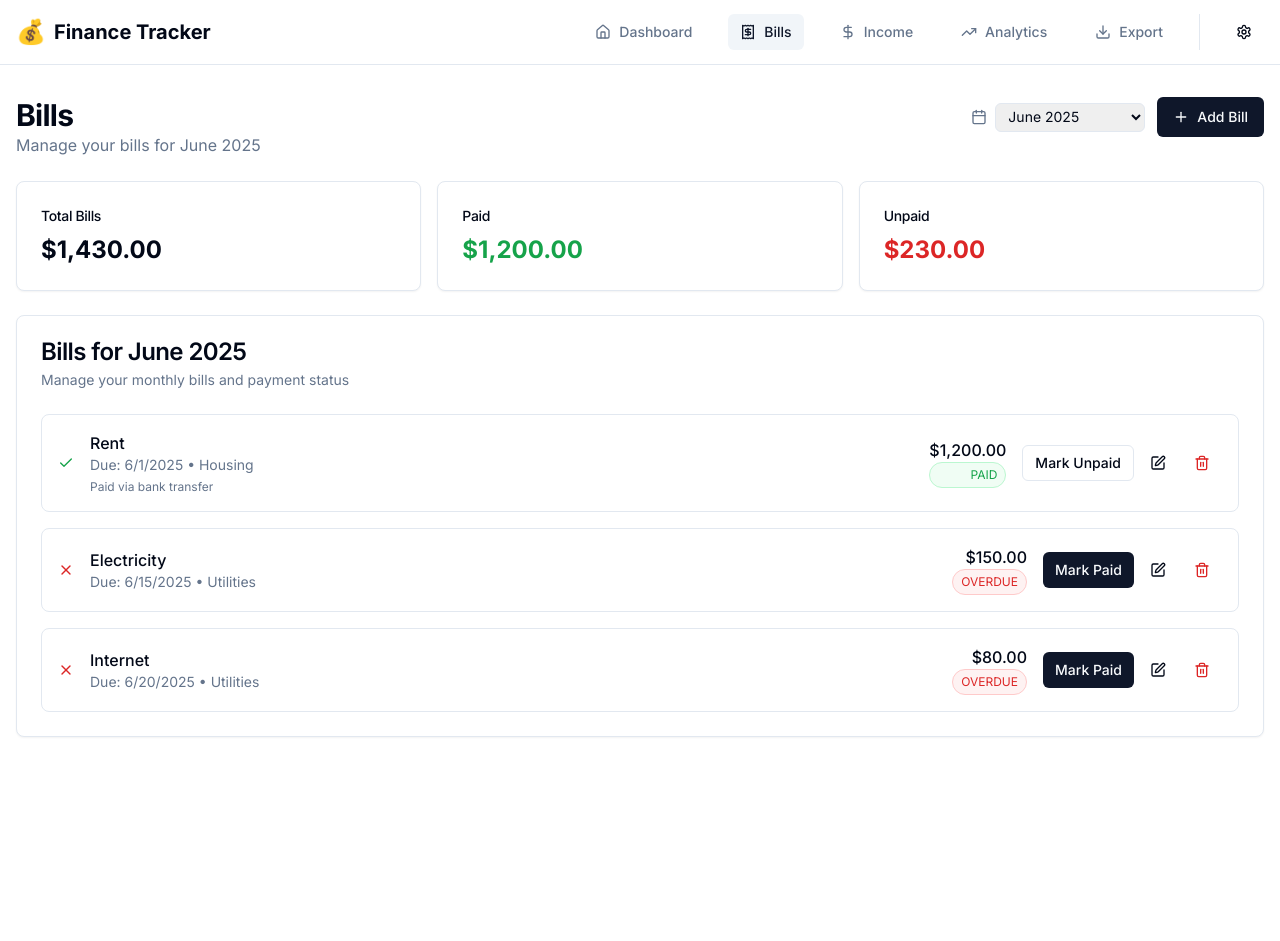
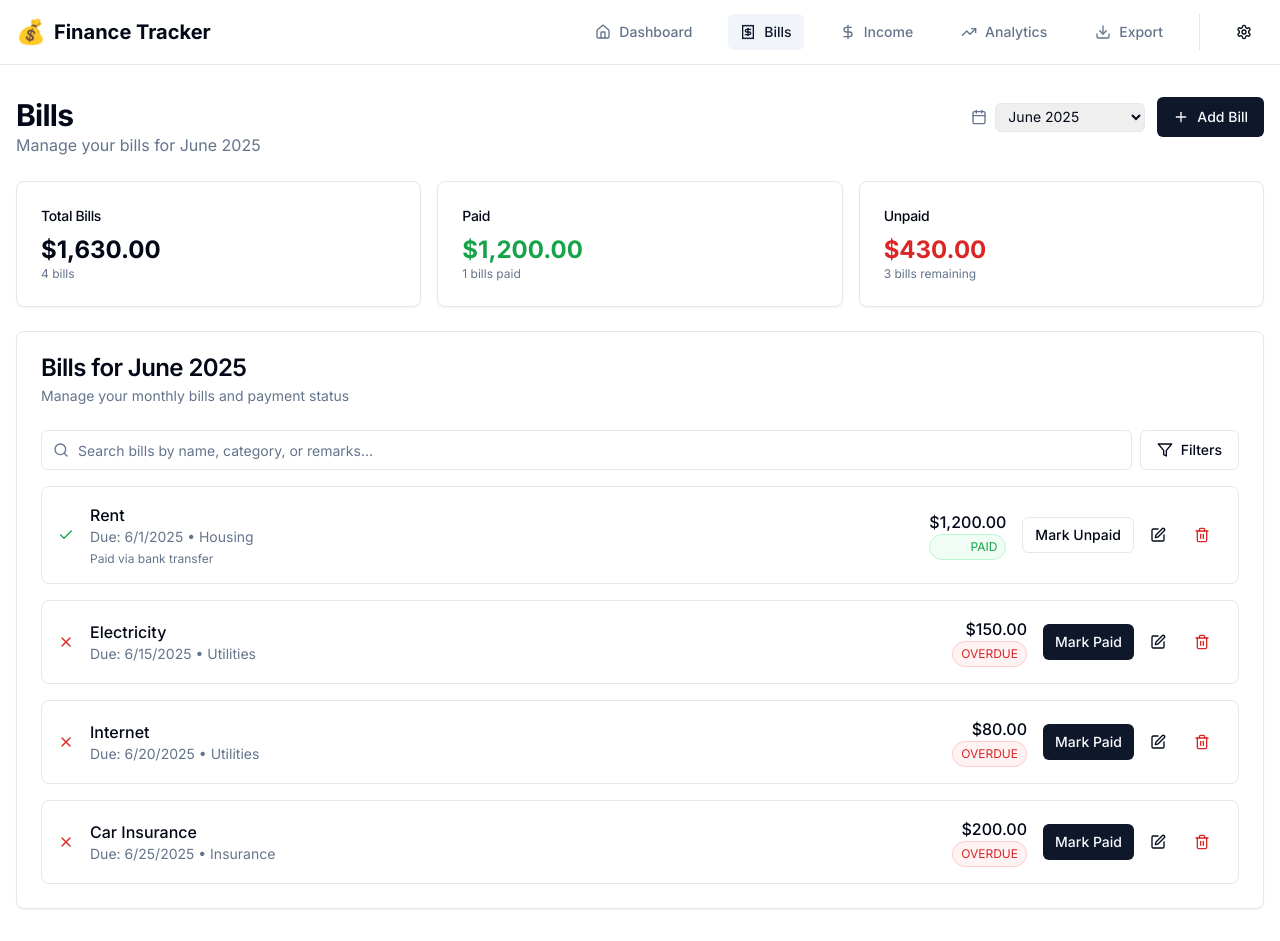
Before and after one commit to Mocsid/personal-finance-tracker, a Next.js app: page /bills in a window 1280 px wide. Before the commit the page ends 800 px from the top, so only its background shows below. Built offline with nearby package versions, Linux system fonts and the light colour scheme.

Commit message:
Add search/filter functionality to bills and income pages with enhanced user experience

```diff
--- a/src/app/bills/page.tsx
+++ b/src/app/bills/page.tsx
@@ -5,7 +5,9 @@ import { Card, CardContent, CardDescription, CardHeader, CardTitle } from '@/com
 import { Button } from '@/components/ui/button'
 import { BillForm } from '@/components/forms/bill-form'
 import { DeleteConfirmDialog } from '@/components/ui/alert-dialog'
+import { SearchFilter } from '@/components/ui/search-filter'
 import { formatCurrency, getMonthName, getCurrentMonth, getCurrentYear } from '@/lib/utils'
+import { BILL_CATEGORIES } from '@/lib/constants'
 import { Plus, Check, X, Clock, Edit, Trash2, Calendar } from 'lucide-react'
 import type { Bill, BillStatus } from '@/types'
 
@@ -37,6 +39,7 @@ function getStatusColor(status: BillStatus) {
 
 export default function BillsPage() {
   const [bills, setBills] = useState<Bill[]>([])
+  const [filteredBills, setFilteredBills] = useState<Bill[]>([])
   const [selectedMonth, setSelectedMonth] = useState(getCurrentMonth())
   const [selectedYear, setSelectedYear] = useState(getCurrentYear())
   const [showBillForm, setShowBillForm] = useState(false)
@@ -88,6 +91,18 @@ export default function BillsPage() {
         createdAt: new Date(),
         updatedAt: new Date(),
       },
+      {
+        id: '4',
+        name: 'Car Insurance',
+        amount: 200,
+        dueDate: new Date(2025, 5, 25),
+        status: 'OVERDUE',
+        category: 'Insurance',
+        month: 6,
+        year: 2025,
+        createdAt: new Date(),
+        updatedAt: new Date(),
+      },
     ]
 
     // Auto-mark overdue bills
@@ -102,9 +117,47 @@ export default function BillsPage() {
     setLoading(false)
   }, [])
 
-  const filteredBills = bills.filter(bill =>
-    bill.month === selectedMonth && bill.year === selectedYear
-  )
+  // Filter bills based on month/year and search/filter criteria
+  useEffect(() => {
+    let filtered = bills.filter(bill =>
+      bill.month === selectedMonth && bill.year === selectedYear
+    )
+    setFilteredBills(filtered)
+  }, [bills, selectedMonth, selectedYear])
+
+  const handleSearch = (query: string) => {
+    const monthlyBills = bills.filter(bill =>
+      bill.month === selectedMonth && bill.year === selectedYear
+    )
+
+    if (!query) {
+      setFilteredBills(monthlyBills)
+      return
+    }
+
+    const filtered = monthlyBills.filter(bill =>
+      bill.name.toLowerCase().includes(query.toLowerCase()) ||
+      bill.category.toLowerCase().includes(query.toLowerCase()) ||
+      (bill.remarks && bill.remarks.toLowerCase().includes(query.toLowerCase()))
+    )
+    setFilteredBills(filtered)
+  }
+
+  const handleFilter = (filters: Record<string, string>) => {
+    let filtered = bills.filter(bill =>
+      bill.month === selectedMonth && bill.year === selectedYear
+    )
+
+    if (filters.category) {
+      filtered = filtered.filter(bill => bill.category === filters.category)
+    }
+
+    if (filters.status) {
+      filtered = filtered.filter(bill => bill.status === filters.status)
+    }
+
+    setFilteredBills(filtered)
+  }
 
   const totalAmount = filteredBills.reduce((sum, bill) => sum + bill.amount, 0)
   const paidAmount = filteredBills
@@ -121,6 +174,10 @@ export default function BillsPage() {
     } as Bill
 
     setBills(prev => [...prev, bill])
+
+    if (window.toast) {
+      window.toast('Bill added successfully!', 'success')
+    }
   }
 
   const handleEditBill = (updatedBill: Partial<Bill>) => {
@@ -132,10 +189,18 @@ export default function BillsPage() {
       )
     )
     setEditingBill(undefined)
+
+    if (window.toast) {
+      window.toast('Bill updated successfully!', 'success')
+    }
   }
 
   const handleDeleteBill = (billId: string) => {
     setBills(prev => prev.filter(item => item.id !== billId))
+
+    if (window.toast) {
+      window.toast('Bill deleted successfully!', 'success')
+    }
   }
 
   const markAsPaid = (billId: string) => {
@@ -146,6 +211,10 @@ export default function BillsPage() {
           : bill
       )
     )
+
+    if (window.toast) {
+      window.toast('Bill marked as paid!', 'success')
+    }
   }
 
   const markAsUnpaid = (billId: string) => {
@@ -156,6 +225,10 @@ export default function BillsPage() {
           : bill
       )
     )
+
+    if (window.toast) {
+      window.toast('Bill marked as unpaid!', 'info')
+    }
   }
 
   const openEditForm = (bill: Bill) => {
@@ -232,6 +305,7 @@ export default function BillsPage() {
           </CardHeader>
           <CardContent>
             <div className="text-2xl font-bold">{formatCurrency(totalAmount)}</div>
+            <p className="text-xs text-muted-foreground">{filteredBills.length} bills</p>
           </CardContent>
         </Card>
 
@@ -241,6 +315,9 @@ export default function BillsPage() {
           </CardHeader>
           <CardContent>
             <div className="text-2xl font-bold text-green-600">{formatCurrency(paidAmount)}</div>
+            <p className="text-xs text-muted-foreground">
+              {filteredBills.filter(b => b.status === 'PAID').length} bills paid
+            </p>
           </CardContent>
         </Card>
 
@@ -250,6 +327,9 @@ export default function BillsPage() {
           </CardHeader>
           <CardContent>
             <div className="text-2xl font-bold text-red-600">{formatCurrency(unpaidAmount)}</div>
+            <p className="text-xs text-muted-foreground">
+              {filteredBills.filter(b => b.status !== 'PAID').length} bills remaining
+            </p>
           </CardContent>
         </Card>
       </div>
@@ -261,7 +341,16 @@ export default function BillsPage() {
             Manage your monthly bills and payment status
           </CardDescription>
         </CardHeader>
-        <CardContent>
+        <CardContent className="space-y-4">
+          <SearchFilter
+            onSearch={handleSearch}
+            onFilter={handleFilter}
+            categories={BILL_CATEGORIES}
+            placeholder="Search bills by name, category, or remarks..."
+            showCategoryFilter={true}
+            showStatusFilter={true}
+          />
+
           <div className="space-y-4">
             {filteredBills.map((bill) => (
               <div
@@ -331,7 +420,7 @@ export default function BillsPage() {
 
             {filteredBills.length === 0 && (
               <div className="text-center py-8 text-muted-foreground">
-                No bills found for this month. Add your first bill to get started.
+                No bills found. Try adjusting your search or filters, or add your first bill.
               </div>
             )}
           </div>
--- a/src/app/income/page.tsx
+++ b/src/app/income/page.tsx
@@ -5,12 +5,15 @@ import { Card, CardContent, CardDescription, CardHeader, CardTitle } from '@/com
 import { Button } from '@/components/ui/button'
 import { IncomeForm } from '@/components/forms/income-form'
 import { DeleteConfirmDialog } from '@/components/ui/alert-dialog'
+import { SearchFilter } from '@/components/ui/search-filter'
 import { formatCurrency, getMonthName, getCurrentMonth, getCurrentYear } from '@/lib/utils'
+import { INCOME_CATEGORIES } from '@/lib/constants'
 import { Plus, DollarSign, Edit, Trash2, Calendar } from 'lucide-react'
 import type { Income } from '@/types'
 
 export default function IncomePage() {
   const [income, setIncome] = useState<Income[]>([])
+  const [filteredIncome, setFilteredIncome] = useState<Income[]>([])
   const [selectedMonth, setSelectedMonth] = useState(getCurrentMonth())
   const [selectedYear, setSelectedYear] = useState(getCurrentYear())
   const [showIncomeForm, setShowIncomeForm] = useState(false)
@@ -53,14 +56,63 @@ export default function IncomePage() {
         createdAt: new Date(),
         updatedAt: new Date(),
       },
+      {
+        id: '3',
+        source: 'Investment Returns',
+        description: 'Stock dividends',
+        amount: 800,
+        taxDeduction: 120,
+        netAmount: 680,
+        date: new Date(2025, 5, 20),
+        month: 6,
+        year: 2025,
+        category: 'Investment',
+        createdAt: new Date(),
+        updatedAt: new Date(),
+      },
     ]
     setIncome(mockIncome)
     setLoading(false)
   }, [])
 
-  const filteredIncome = income.filter(item =>
-    item.month === selectedMonth && item.year === selectedYear
-  )
+  // Filter income based on month/year and search/filter criteria
+  useEffect(() => {
+    let filtered = income.filter(item =>
+      item.month === selectedMonth && item.year === selectedYear
+    )
+    setFilteredIncome(filtered)
+  }, [income, selectedMonth, selectedYear])
+
+  const handleSearch = (query: string) => {
+    const monthlyIncome = income.filter(item =>
+      item.month === selectedMonth && item.year === selectedYear
+    )
+
+    if (!query) {
+      setFilteredIncome(monthlyIncome)
+      return
+    }
+
+    const filtered = monthlyIncome.filter(item =>
+      item.source.toLowerCase().includes(query.toLowerCase()) ||
+      (item.description && item.description.toLowerCase().includes(query.toLowerCase())) ||
+      (item.category && item.category.toLowerCase().includes(query.toLowerCase())) ||
+      (item.remarks && item.remarks.toLowerCase().includes(query.toLowerCase()))
+    )
+    setFilteredIncome(filtered)
+  }
+
+  const handleFilter = (filters: Record<string, string>) => {
+    let filtered = income.filter(item =>
+      item.month === selectedMonth && item.year === selectedYear
+    )
+
+    if (filters.category) {
+      filtered = filtered.filter(item => item.category === filters.category)
+    }
+
+    setFilteredIncome(filtered)
+  }
 
   const totalGross = filteredIncome.reduce((sum, item) => sum + item.amount, 0)
   const totalTax = filteredIncome.reduce((sum, item) => sum + item.taxDeduction, 0)
@@ -75,6 +127,10 @@ export default function IncomePage() {
     } as Income
 
     setIncome(prev => [...prev, income_item])
+
+    if (window.toast) {
+      window.toast('Income added successfully!', 'success')
+    }
   }
 
   const handleEditIncome = (updatedIncome: Partial<Income>) => {
@@ -86,10 +142,18 @@ export default function IncomePage() {
       )
     )
     setEditingIncome(undefined)
+
+    if (window.toast) {
+      window.toast('Income updated successfully!', 'success')
+    }
   }
 
   const handleDeleteIncome = (incomeId: string) => {
     setIncome(prev => prev.filter(item => item.id !== incomeId))
+
+    if (window.toast) {
+      window.toast('Income deleted successfully!', 'success')
+    }
   }
 
   const openEditForm = (income: Income) => {
@@ -200,7 +264,16 @@ export default function IncomePage() {
             Track all your income sources and tax deductions
           </CardDescription>
         </CardHeader>
-        <CardContent>
+        <CardContent className="space-y-4">
+          <SearchFilter
+            onSearch={handleSearch}
+            onFilter={handleFilter}
+            categories={INCOME_CATEGORIES}
+            placeholder="Search income by source, description, or category..."
+            showCategoryFilter={true}
+            showStatusFilter={false}
+          />
+
           <div className="space-y-4">
             {filteredIncome.map((item) => {
               const taxPercentage = item.amount > 0 ? (item.taxDeduction / item.amount) * 100 : 0
@@ -262,7 +335,7 @@ export default function IncomePage() {
 
             {filteredIncome.length === 0 && (
               <div className="text-center py-8 text-muted-foreground">
-                No income recorded for this month. Add your first income entry to get started.
+                No income found. Try adjusting your search or filters, or add your first income entry.
               </div>
             )}
           </div>
```
